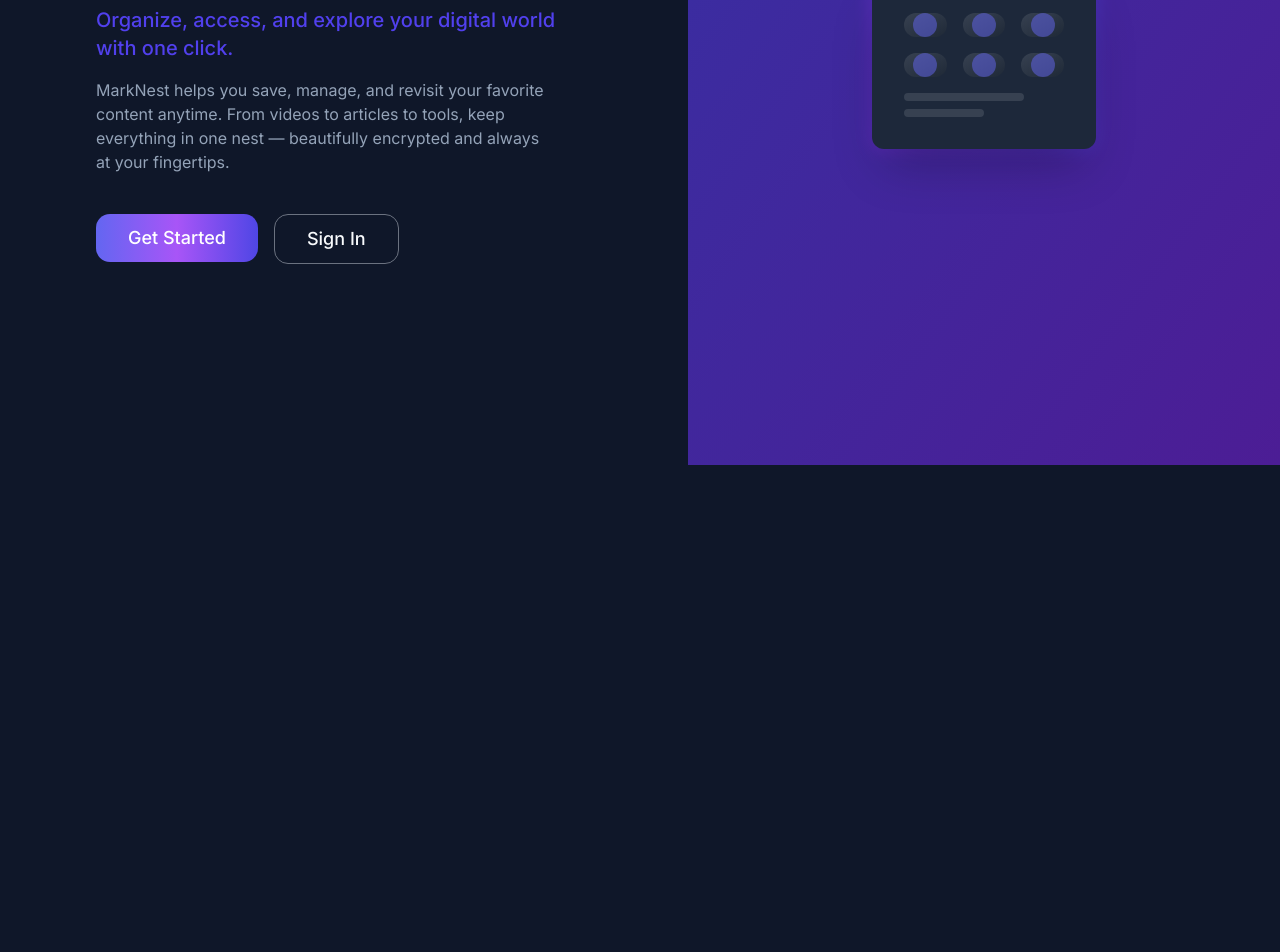
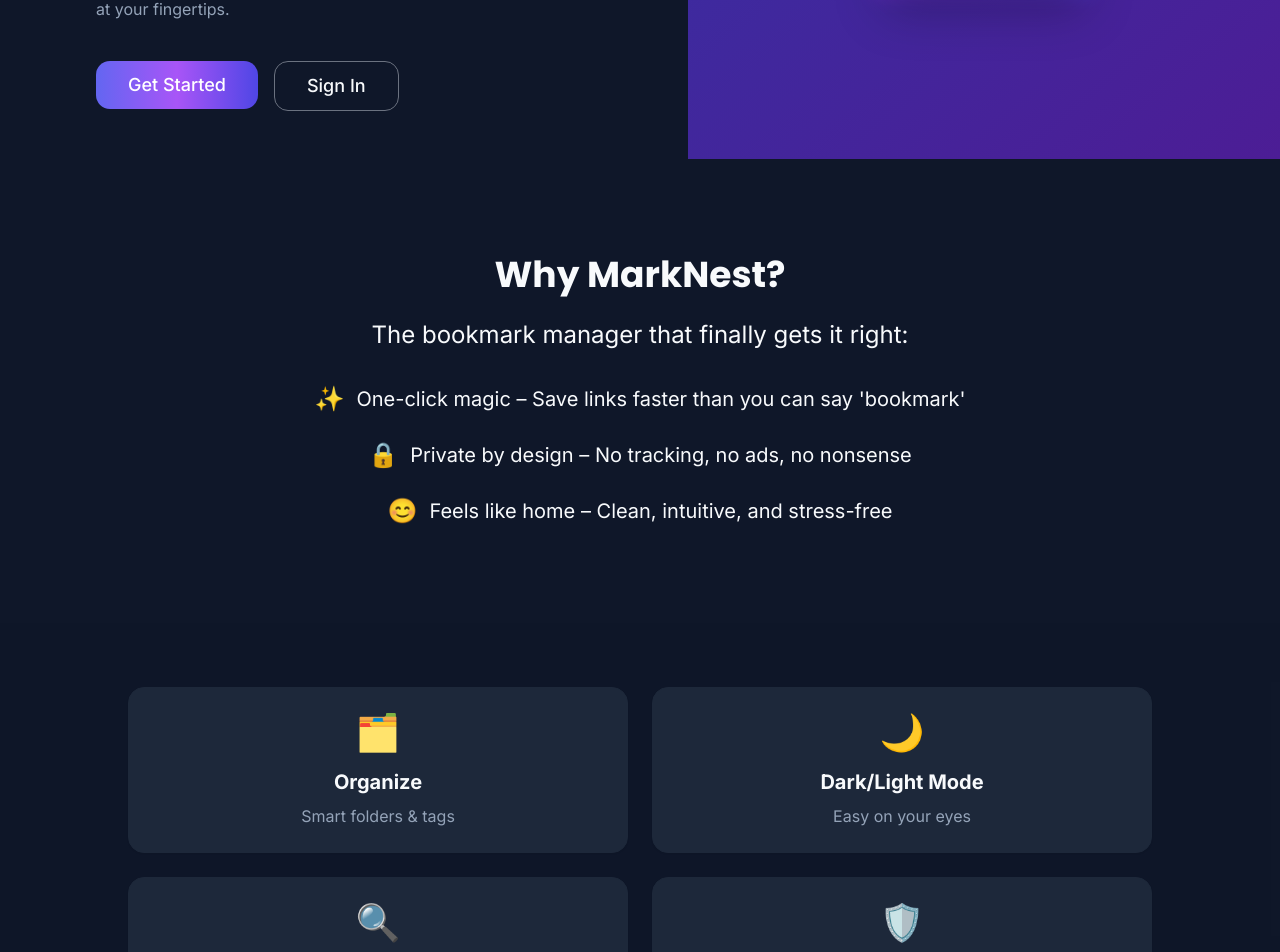
Before and after one commit to johnlukerdev/marknest-ui-haven, a React (Vite) app: page /signin in a window 1280 px wide. Shown: the part 335-1287 px from the top of the page. Before the commit the page ends 800 px from the top, so only its background shows below. Built offline with nearby package versions, Linux system fonts and the light colour scheme.

Commit message:
Refactor: Enhance Sign In page with new content
Redesign Sign In page with full-width layout, scroll-triggered animations, and new content sections below the sign-in form, while preserving the existing welcome section.

```diff
--- a/src/pages/SignIn.tsx
+++ b/src/pages/SignIn.tsx
@@ -1,9 +1,10 @@
-
 import React, { useState, useEffect, useRef } from 'react';
 import { Link, useNavigate } from 'react-router-dom';
 import { Button } from '@/components/ui/button';
 import { Dialog, DialogContent, DialogHeader, DialogTitle, DialogFooter } from '@/components/ui/dialog';
 import { Input } from '@/components/ui/input';
+import { Github, Twitter, Instagram } from 'lucide-react';
+import { Card, CardContent } from '@/components/ui/card';
 import Logo from '@/components/Logo';
 
 const SignIn: React.FC = () => {
@@ -11,8 +12,21 @@ const SignIn: React.FC = () => {
   const [secretKey, setSecretKey] = useState('');
   const [showScrollInfo, setShowScrollInfo] = useState(false);
   const [error, setError] = useState<string | null>(null);
+  const [visibleSections, setVisibleSections] = useState<Record<string, boolean>>({
+    why: false,
+    features: false,
+    security: false,
+    cta: false
+  });
   const textareaRef = useRef<HTMLTextAreaElement>(null);
   const navigate = useNavigate();
+
+  const sectionRefs = {
+    why: useRef<HTMLDivElement>(null),
+    features: useRef<HTMLDivElement>(null),
+    security: useRef<HTMLDivElement>(null),
+    cta: useRef<HTMLDivElement>(null)
+  };
 
   // Track scroll position
   useEffect(() => {
@@ -26,6 +40,31 @@ const SignIn: React.FC = () => {
 
     window.addEventListener('scroll', handleScroll);
     return () => window.removeEventListener('scroll', handleScroll);
+  }, []);
+
+  // Handle intersection observer for animations
+  useEffect(() => {
+    const observers: IntersectionObserver[] = [];
+
+    Object.entries(sectionRefs).forEach(([key, ref]) => {
+      if (ref.current) {
+        const observer = new IntersectionObserver(
+          ([entry]) => {
+            if (entry.isIntersecting) {
+              setVisibleSections(prev => ({ ...prev, [key]: true }));
+            }
+          },
+          { threshold: 0.5 }
+        );
+
+        observer.observe(ref.current);
+        observers.push(observer);
+      }
+    });
+
+    return () => {
+      observers.forEach(observer => observer.disconnect());
+    };
   }, []);
 
   // Clear error when user starts typing
@@ -64,8 +103,17 @@ const SignIn: React.FC = () => {
     navigate('/');
   };
 
+  const featureItems = [
+    { icon: '🗂️', title: 'Organize', description: 'Smart folders & tags' },
+    { icon: '🌙', title: 'Dark/Light Mode', description: 'Easy on your eyes' },
+    { icon: '🔍', title: 'Visual Search', description: 'Find bookmarks instantly' },
+    { icon: '🛡️', title: 'Encrypted', description: 'Your data stays yours' }
+  ];
+
   return (
-    <div className="min-h-screen bg-background flex flex-col md:flex-row">
+    <div className="min-h-screen bg-background flex flex-col">
+      {/* Top section - Keep existing welcome section intact */}
+      <div className="w-full flex flex-col md:flex-row">
         {/* Left side - Content */}
         <div className="flex-1 flex flex-col justify-center px-8 py-12 md:px-16 lg:px-24">
           <div className="mb-8 group hover:bg-background/10 hover:cursor-pointer inline-flex w-fit rounded-full p-2 transition-all duration-200">
@@ -102,21 +150,6 @@ const SignIn: React.FC = () => {
               Sign In
             </Button>
           </div>
-
-        {/* Scroll info message */}
-        <div
-          className={`fixed bottom-8 left-0 right-0 mx-auto w-full max-w-md bg-background/90 backdrop-blur-md rounded-lg shadow-lg p-4 transform transition-all duration-300 z-50 ${
-            showScrollInfo ? 'opacity-100 translate-y-0' : 'opacity-0 translate-y-10 pointer-events-none'
-          }`}
-        >
-          <div className="text-center">
-            <h3 className="font-bold text-lg mb-2">What is MarkNest?</h3>
-            <p className="text-muted-foreground">
-              MarkNest is your personal web library.<br/>
-              Save, organize, and revisit the things that matter to you — all in one place.
-            </p>
-          </div>
-        </div>
         </div>
 
         {/* Right side - Illustration */}
@@ -138,6 +171,129 @@ const SignIn: React.FC = () => {
                 </div>
               </div>
             </div>
+          </div>
+        </div>
+      </div>
+
+      {/* New Scrollable Content Below */}
+      <div className="w-full">
+        {/* Why MarkNest Section */}
+        <div
+          ref={sectionRefs.why}
+          className={`w-full px-6 py-12 md:py-24 bg-background transition-opacity duration-500 ${
+            visibleSections.why ? 'opacity-100 translate-y-0' : 'opacity-0 translate-y-10'
+          }`}
+        >
+          <div className="max-w-4xl mx-auto text-center">
+            <h2 className="text-3xl md:text-4xl font-bold mb-6 font-[Poppins]">Why MarkNest?</h2>
+            <p className="text-xl md:text-2xl leading-relaxed">
+              The bookmark manager that finally gets it right:
+            </p>
+            <div className="mt-8 space-y-6 text-lg md:text-xl">
+              <p className="flex items-center justify-center gap-3">
+                <span className="text-2xl">✨</span> One-click magic – Save links faster than you can say 'bookmark'
+              </p>
+              <p className="flex items-center justify-center gap-3">
+                <span className="text-2xl">🔒</span> Private by design – No tracking, no ads, no nonsense
+              </p>
+              <p className="flex items-center justify-center gap-3">
+                <span className="text-2xl">😊</span> Feels like home – Clean, intuitive, and stress-free
+              </p>
+            </div>
+          </div>
+        </div>
+
+        {/* Feature Grid */}
+        <div
+          ref={sectionRefs.features}
+          className={`w-full px-6 py-12 md:py-16 bg-background/50 transition-opacity duration-500 ${
+            visibleSections.features ? 'opacity-100' : 'opacity-0'
+          }`}
+        >
+          <div className="max-w-5xl mx-auto">
+            <div className="grid grid-cols-1 md:grid-cols-2 gap-6">
+              {featureItems.map((feature, index) => (
+                <Card
+                  key={feature.title}
+                  className={`transition-all duration-500 hover:shadow-md bg-card ${
+                    visibleSections.features
+                      ? `opacity-100 translate-y-0`
+                      : 'opacity-0 translate-y-10'
+                  }`}
+                  style={{
+                    transitionDelay: `${index * 100}ms`
+                  }}
+                >
+                  <CardContent className="p-6 flex flex-col items-center text-center">
+                    <span className="text-4xl mb-4">{feature.icon}</span>
+                    <h3 className="text-xl font-bold mb-2">{feature.title}</h3>
+                    <p className="text-muted-foreground">{feature.description}</p>
+                  </CardContent>
+                </Card>
+              ))}
+            </div>
+          </div>
+        </div>
+
+        {/* Security Badge */}
+        <div
+          ref={sectionRefs.security}
+          className={`w-full px-6 py-12 md:py-16 bg-background transition-all duration-500 ${
+            visibleSections.security
+              ? 'opacity-100 scale-100'
+              : 'opacity-0 scale-95'
+          }`}
+          style={{ transitionDelay: visibleSections.security ? '400ms' : '0ms' }}
+        >
+          <div className="max-w-3xl mx-auto text-center p-8 border border-border rounded-xl bg-card/50">
+            <h3 className="text-2xl font-bold mb-3">Safe. Private. Yours.</h3>
+            <p className="text-muted-foreground">
+              End-to-end encryption • Open-source code • No data mining
+            </p>
+          </div>
+        </div>
+
+        {/* CTA Footer */}
+        <div
+          ref={sectionRefs.cta}
+          className={`w-full px-6 py-12 md:py-24 bg-background/80 transition-opacity duration-500 ${
+            visibleSections.cta ? 'opacity-100 translate-y-0' : 'opacity-0 translate-y-10'
+          }`}
+        >
+          <div className="max-w-2xl mx-auto flex flex-col items-center text-center">
+            <Button
+              className="gradient-primary text-white font-medium py-6 px-8 text-lg w-full md:w-auto hover:opacity-90 transition-all duration-200 hover:shadow-md"
+              onClick={handleGetStarted}
+            >
+              Start Your Journey
+            </Button>
+            <div className="mt-12 flex justify-center space-x-6">
+              <a href="https://github.com" className="text-muted-foreground hover:text-foreground transition-colors">
+                <Github size={24} />
+              </a>
+              <a href="https://twitter.com" className="text-muted-foreground hover:text-foreground transition-colors">
+                <Twitter size={24} />
+              </a>
+              <a href="https://instagram.com" className="text-muted-foreground hover:text-foreground transition-colors">
+                <Instagram size={24} />
+              </a>
+            </div>
+          </div>
+        </div>
+      </div>
+
+      {/* Scroll info message */}
+      <div
+        className={`fixed bottom-8 left-0 right-0 mx-auto w-full max-w-md bg-background/90 backdrop-blur-md rounded-lg shadow-lg p-4 transform transition-all duration-300 z-50 ${
+          showScrollInfo ? 'opacity-100 translate-y-0' : 'opacity-0 translate-y-10 pointer-events-none'
+        }`}
+      >
+        <div className="text-center">
+          <h3 className="font-bold text-lg mb-2">What is MarkNest?</h3>
+          <p className="text-muted-foreground">
+            MarkNest is your personal web library.<br/>
+            Save, organize, and revisit the things that matter to you — all in one place.
+          </p>
         </div>
       </div>
 
```
Lines whose indentation alone changed are shown as unchanged.
